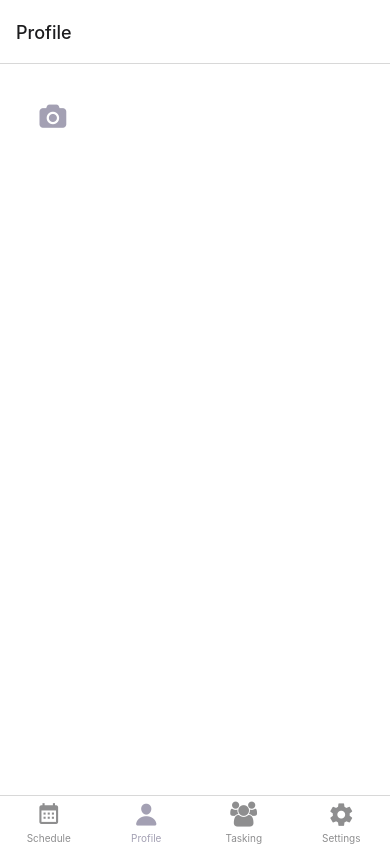
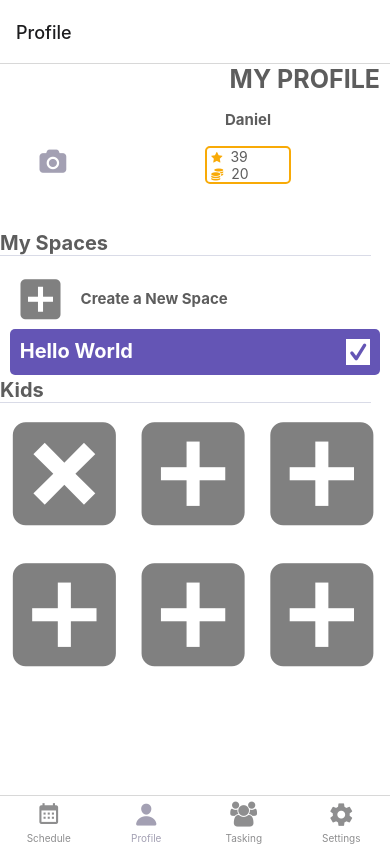
Before and after one commit to alsalmiw/scrubby_react_native, a React Native app: screen /Profile in a window 390 px wide. Built offline with nearby package versions, Linux system fonts and the light colour scheme.

Commit message:
Created Profile screen, need to fix bugs

```diff
--- a/components/TaskSpaceRowComponent.tsx
+++ b/components/TaskSpaceRowComponent.tsx
@@ -9,8 +9,7 @@ interface Props {
 }
 
 const TaskSpaceRowComponent: FC<Props> =({children, idx}) => {
-    const {orangeColor, purpleColor, fuchsiaColor, violetColor, greenColor, yellowColor, blueColor} = useContext(ThemeContext)
-    const [bgColor, setBgColor]= useState('')
+    const {orangeColor, purpleColor, fuchsiaColor, violetColor, greenColor, yellowColor, blueColor, bgColor, setBgColor} = useContext(ThemeContext)
 
   useEffect(()=> {
       selectColor()
--- /dev/null
+++ b/components/TaskSpaceRowIconComponent.tsx
@@ -0,0 +1,22 @@
+import { FC, ReactNode } from 'react';
+import { StyleSheet, View } from 'react-native';
+
+interface Props {
+    children: ReactNode
+}
+
+const TaskSpaceRowIconComponent:FC<Props> = ({children}) => {
+    return (
+        <View style={styles.container}>
+            {children}
+        </View>
+    )
+}
+
+export default TaskSpaceRowIconComponent;
+
+const styles = StyleSheet.create({
+    container: {
+        backgroundColor: 'white'
+    }
+})
--- a/hooks/use-theme.js
+++ b/hooks/use-theme.js
@@ -16,7 +16,8 @@ export default function UseTheme(){
     const [yellowColor, setYellowColor] = useState("#F8AA07")
     const [blueColor, setBlueColor] = useState("#1699B1")
     const [primaryFont, setPrimaryFont] = useState("")
+    const [bgColor, setBgColor]= useState('')
 
 
-return{primaryColor, secondaryTextColor, primaryTextColor, lightLilacColor, lilacColor, orangeColor, purpleColor, fuchsiaColor, violetColor, greenColor, yellowColor, blueColor }
+return{primaryColor, secondaryTextColor, primaryTextColor, lightLilacColor, lilacColor, orangeColor, purpleColor, fuchsiaColor, violetColor, greenColor, yellowColor, blueColor, bgColor, setBgColor }
 }
--- a/screens/Profile/MyProfileScreen.tsx
+++ b/screens/Profile/MyProfileScreen.tsx
@@ -1,20 +1,54 @@
 // import { StatusBar } from 'expo-status-bar';
-import { FC, useState } from 'react';
-import { ScrollView, StyleSheet, Text, View, StatusBar } from 'react-native';
+import { FC, useContext, useState } from 'react';
+import { ScrollView, StyleSheet, Text, View, StatusBar, FlatList } from 'react-native';
 import CoinsPointsDisplayContainer from '../../components/Profile/CoinsPointsDisplayContainer'
 import TaskSpaceRowComponent from '../../components/TaskSpaceRowComponent';
 import AddPhotoComponent from '../../components/AddPhotoComponent';
+import HeaderComponent from '../../components/HeaderComponent';
+import UserNameComponent from '../../components/UserNameComponent';
+import UnderlinedHeaderComponent from '../../components/UnderlinedHeaderComponent';
+import AddItemButtonComponent from '../../components/AddItemButtonComponent';
+import TaskSpaceRowIconComponent from '../../components/TaskSpaceRowIconComponent';
 
-const MyProfileScreen: FC = ()=> {
+import UseTheme from '../../hooks/use-theme';
 
-  let r = Math.floor (Math.random()*7)
 
-  let arr = ['jfghjshg', 'shjfgkhjsdfgkj', 'hfsgsjdhkdhjfg', 'idfoaijufiafj', 'sgdfgsgdsg', 'sddsgsdgsdg', 'adfafaf', 'sdfsdfgsd', 'sdfgsfafa', 'sdgsdgsdfg']
+//This is just testing
+import { Dimensions } from 'react-native';
+
+import { Entypo } from '@expo/vector-icons';
+import { useTheme } from 'react-native-paper';
+import { ThemeContext } from '../../context/ThemeContext';
+
+const windowWidth = Dimensions.get('window').width * 0.33;
+
+const MyProfileScreen: FC = () => {
+
+  const {bgColor} = useContext(ThemeContext)
+
+  let r = Math.floor(Math.random() * 7)
+
+  let testDummyArr = [
+    { name: 'plus', id: '0' },
+    { name: 'pic', id: '1' },
+    { name: 'pic', id: '2' },
+    { name: 'pic', id: '3' },
+    { name: 'pic', id: '4' },
+    { name: 'pic', id: '5' },
+  ]
+
+  const displayAddIcon = () => {
+    console.log('Plus Icon Works');
+  }
+
+  const displayProfileStuff = () => {
+    console.log('Profile Image Stuff');
+  }
   return (
 
-    <ScrollView style={styles.container}>
+    <View style={styles.container}>
 
-        {/* <CoinsPointsDisplayContainer coins="200" points="10,000" />
+      {/* <CoinsPointsDisplayContainer coins="200" points="10,000" />
         {arr.map((title, idx) => {
           return (
            <TaskSpaceRowComponent key={idx} idx={idx+r}>
@@ -26,9 +60,69 @@ const MyProfileScreen: FC = ()=> {
         })}
         */}
 
-        <AddPhotoComponent photo={"photo"}/>
 
-    </ScrollView>
+      <HeaderComponent title="MY PROFILE"></HeaderComponent>
+      <View style={styles.firstRow}>
+        <AddPhotoComponent photo={"photo"} />
+        <View style={styles.nameAndCoinContainer}>
+
+          <UserNameComponent name="Daniel"></UserNameComponent>
+          <View style={styles.coinContainer}>
+            <CoinsPointsDisplayContainer coins="20" points="39"></CoinsPointsDisplayContainer>
+          </View>
+        </View>
+      </View>
+
+
+      <UnderlinedHeaderComponent titleOne="My Spaces" titleTwo=""></UnderlinedHeaderComponent>
+      <View style={styles.secondRow}>
+        <AddItemButtonComponent onPress={displayAddIcon}>
+          <Entypo name="squared-plus" size={50} color="grey" />
+        </AddItemButtonComponent>
+        <View style={styles.userNameContainer}>
+          <UserNameComponent name="Create a New Space"></UserNameComponent>
+        </View>
+      </View>
+      <View style={styles.newSpaceContainer}>
+        <TaskSpaceRowComponent idx={r}>
+          <View style={{ flexDirection: 'row', justifyContent: 'space-between' }}>
+            <Text style={styles.textStyle}>Hello World</Text>
+            <TaskSpaceRowIconComponent>
+              <Entypo name="check" size={24} color={bgColor} />
+            </TaskSpaceRowIconComponent>
+          </View>
+        </TaskSpaceRowComponent>
+
+      </View>
+
+
+
+      <UnderlinedHeaderComponent titleOne="Kids" titleTwo=""></UnderlinedHeaderComponent>
+
+      <View style={styles.thirdRow}>
+        <FlatList data={testDummyArr}
+          renderItem={({ item, index }) => {
+            return (
+              <View>
+                {index === 0 ? <AddItemButtonComponent onPress={displayAddIcon}>
+                  <Entypo name="squared-cross" size={windowWidth} color="grey" />
+                </AddItemButtonComponent> : <AddItemButtonComponent onPress={displayProfileStuff}>
+                  <Entypo name="squared-plus" size={windowWidth} color="grey" />
+                </AddItemButtonComponent>}
+              </View>
+
+            )
+          }}
+
+          numColumns={3}
+          keyExtractor={item => item.id}
+          alwaysBounceVertical={false}
+        />
+      </View>
+
+    </View>
+
+
 
 
   );
@@ -40,8 +134,51 @@ const styles = StyleSheet.create({
     backgroundColor: '#fff',
     // alignItems: 'center',
     // justifyContent: 'center',
-    paddingTop: StatusBar.currentHeight
+    paddingTop: StatusBar.currentHeight,
   },
+
+  firstRow: {
+    marginVertical: '4%',
+    flexDirection: 'row',
+    justifyContent: 'center',
+
+  },
+
+  nameAndCoinContainer: {
+    flex: 1,
+    alignItems: 'center',
+  },
+
+  coinContainer: {
+    marginTop: '6%',
+    alignItems: 'center',
+    width: '100%'
+  },
+
+  secondRow: {
+    marginTop: '4%',
+    marginLeft: '4%',
+    flexDirection: 'row',
+    alignItems: 'center'
+  },
+
+  newSpaceContainer: {
+    alignItems: 'center',
+  },
+
+  userNameContainer: {
+    marginLeft: '4%'
+  },
+
+  thirdRow: {
+    flex: 1
+  },
+  textStyle: {
+    fontSize: 20,
+    fontWeight: 'bold',
+    color: 'white'
+  }
+
 });
 
 export default MyProfileScreen
```
Also changed, not shown: components/HeaderComponent.tsx (+9 -9 lines).
